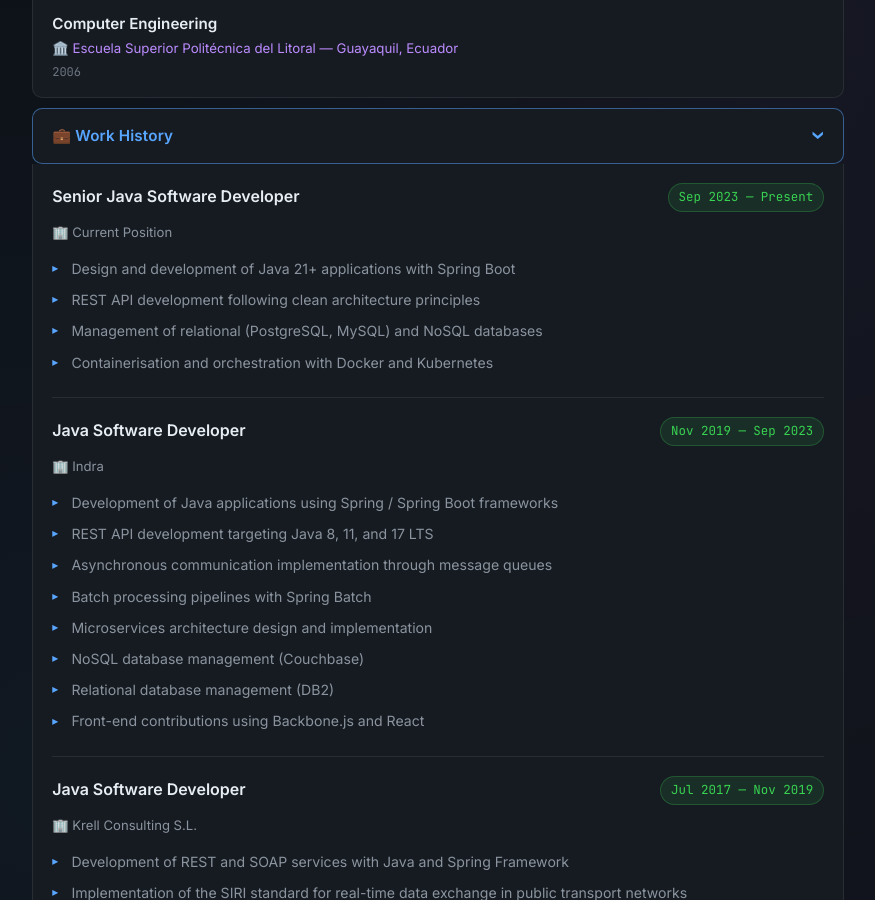
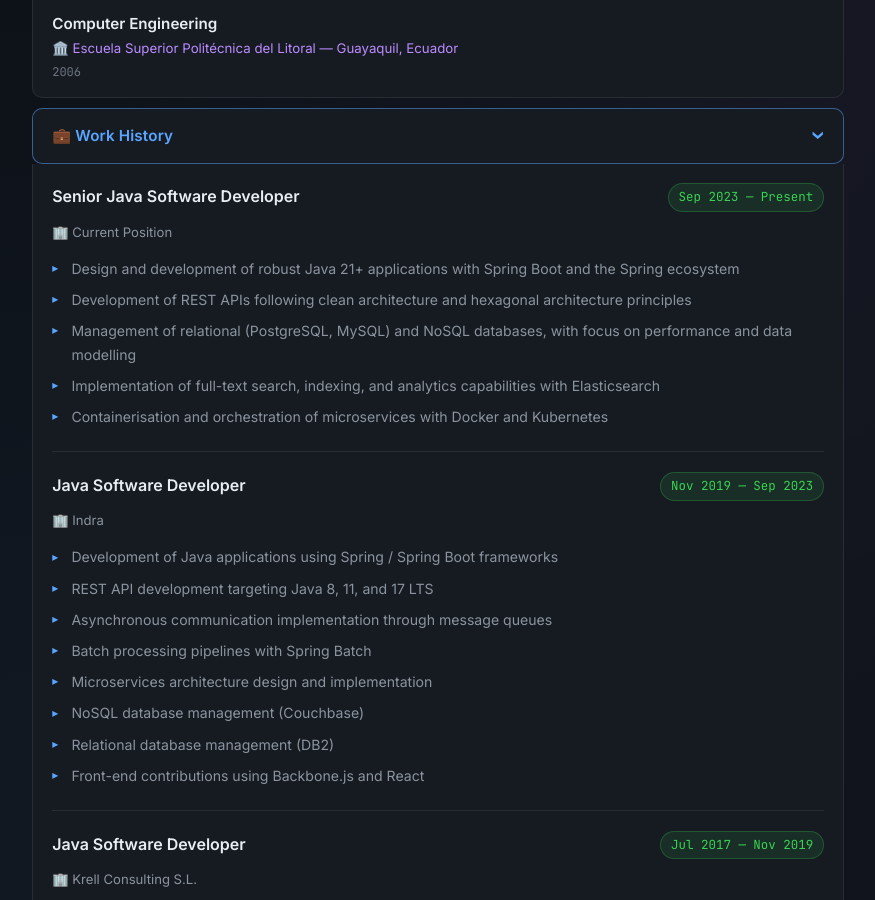
Before and after one commit to leloor/cv-luisloor, a Jekyll site: the page built from index.md, in a window 1280 px wide and 900 px high, scrolled down 473 px. Shown: the whole window, without its empty margins (202-1077 px from the left). Built offline with Jekyll 4.4.1, drawn with Linux system fonts in a browser that asks for light colours.

Commit message:
Add Elasticsearch to current role and refine its bullet points
Improves the wording of the current Senior Java role entries and adds
full-text search, indexing, and analytics with Elasticsearch, also
listing it under technical skills.

🤖 Generated with Codebuff
Co-Authored-By: Codebuff <noreply@codebuff.com>

```diff
--- a/index.md
+++ b/index.md
@@ -42,10 +42,11 @@ title: Luis Enrique Loor Maspons
     </div>
     <div class="job-company">🏢 Current Position</div>
     <ul>
-      <li>Design and development of Java 21+ applications with Spring Boot</li>
-      <li>REST API development following clean architecture principles</li>
-      <li>Management of relational (PostgreSQL, MySQL) and NoSQL databases</li>
-      <li>Containerisation and orchestration with Docker and Kubernetes</li>
+      <li>Design and development of robust Java 21+ applications with Spring Boot and the Spring ecosystem</li>
+      <li>Development of REST APIs following clean architecture and hexagonal architecture principles</li>
+      <li>Management of relational (PostgreSQL, MySQL) and NoSQL databases, with focus on performance and data modelling</li>
+      <li>Implementation of full-text search, indexing, and analytics capabilities with Elasticsearch</li>
+      <li>Containerisation and orchestration of microservices with Docker and Kubernetes</li>
     </ul>
   </div>
 
@@ -150,6 +151,7 @@ title: Luis Enrique Loor Maspons
     <span class="skill-tag">Oracle</span>
     <span class="skill-tag">Couchbase</span>
     <span class="skill-tag">DB2</span>
+    <span class="skill-tag">Elasticsearch</span>
     <span class="skill-tag">React</span>
     <span class="skill-tag">Linux</span>
     <span class="skill-tag">Hibernate</span>
```
